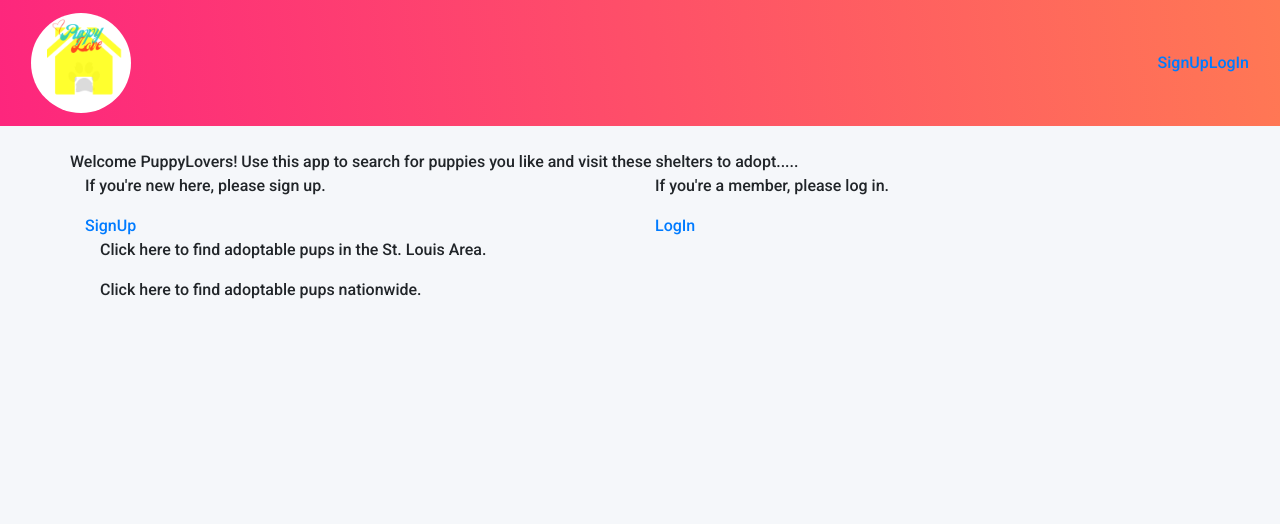
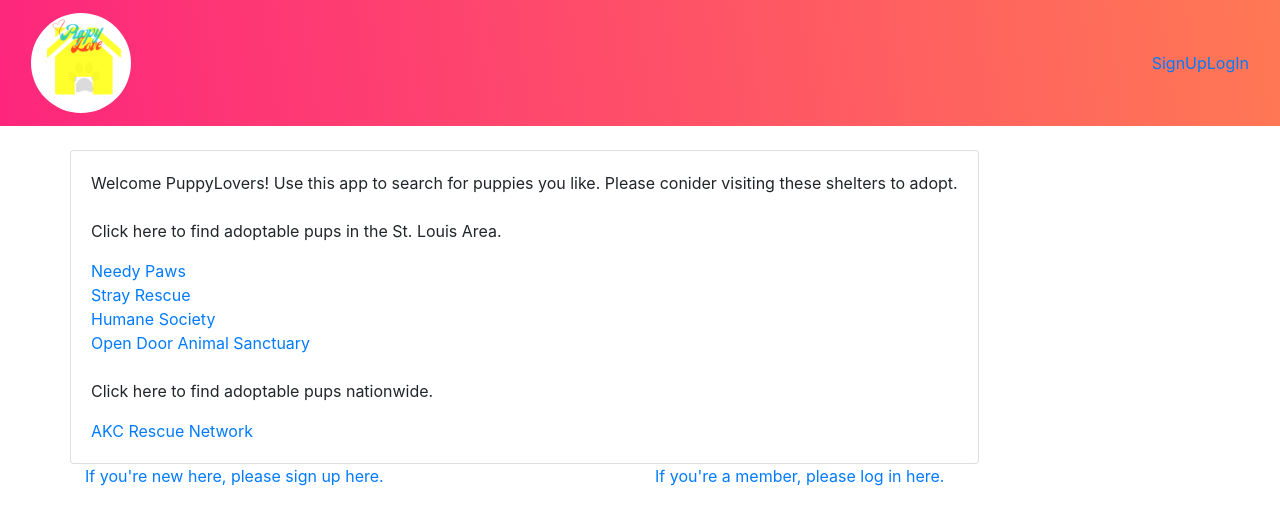
Before and after one commit to DesCoding/PuppyLove4.0, a React (Create React App) app in the folder PuppyLove/client/: page / in a window 1280 px wide. Shown: the top 524 px of the page. Built offline with nearby package versions, Linux system fonts and the light colour scheme; no server answers.

Commit message:
Final heroku push

```diff
--- a/PuppyLove/client/src/components/LandingPage.js
+++ b/PuppyLove/client/src/components/LandingPage.js
@@ -1,6 +1,7 @@
 import React, { useEffect, useState } from "react";
 import { Link } from "react-router-dom";
 import { useStoreContext } from "../utils/GlobalState";
+import { Card } from "react-bootstrap";
 
 const LandingPage = () => {
   const [state, dispatch] = useStoreContext();
@@ -14,39 +15,47 @@ const LandingPage = () => {
   return (
     <div className="container-lg mt-4 welcomcontainer">
       <div className="row">
-        Welcome PuppyLovers! Use this app to search for puppies you like and
-        visit these shelters to adopt.....
+        <Card>
+          <Card.Body>
+            {" "}
+            Welcome PuppyLovers! Use this app to search for puppies you like.
+            Please conider visiting these shelters to adopt.<br></br>
+            <br></br>
+            <p>Click here to find adoptable pups in the St. Louis Area.</p>
+            <Link to="https://www.needypaws.org/">Needy Paws</Link>
+            <br></br>
+            <Link to="https://www.strayrescue.org/">Stray Rescue</Link>
+            <br></br>
+            <Link to="https://www.hsmo.org/">Humane Society</Link>
+            <br></br>
+            <Link to="https://odas.org/">Open Door Animal Sanctuary</Link>
+            <br></br>
+            <br></br>
+            <p>Click here to find adoptable pups nationwide.</p>
+            <Link to="https://www.akc.org/akc-rescue-network/">
+              AKC Rescue Network
+            </Link>
+          </Card.Body>
+        </Card>
       </div>
-      {/* commenting out redirect so that landing page can be used to welcome new and existing users */}
 
-      {/* once toke issue is fixed, when a logged in user visits the landing page, they will see the welcome message and a link to visit thier member page (no sign up or log in) */}
       <div className="row">
         {!state.isLoggedin ? (
           <>
             <div className="col-md-6 col-md-offset-3">
-              <p>If you're new here, please sign up.</p>
-              <Link to="/SignUp">SignUp</Link>
+              <Link to="/SignUp">If you're new here, please sign up here.</Link>
             </div>
             <div className="col-md-6 col-md-offset-3">
-              <p>If you're a member, please log in.</p>
-              <Link to="/LogIn">LogIn</Link>
+              <Link to="/LogIn">If you're a member, please log in here.</Link>
             </div>
           </>
         ) : (
           <div className="col-md-6 col-md-offset-3">
-            <p>Click here to search for more puppy pics.</p>
-            <Link to="/Members">Members</Link>
+            <Link to="/Members">
+              Already a logged in member, click here to visit your page
+            </Link>
           </div>
         )}
-      </div>
-      <div className="col-md-6 col-md-offset-3">
-        <p>Click here to find adoptable pups in the St. Louis Area.</p>
-        <Link to="https://www.needypaws.org/"></Link>
-        <Link to="https://www.strayrescue.org/"></Link>
-        <Link to="https://www.hsmo.org/"></Link>
-        <Link to="https://odas.org/"></Link>
-        <p>Click here to find adoptable pups nationwide.</p>
-        <Link to="https://www.akc.org/akc-rescue-network/"></Link>
       </div>
     </div>
   );
--- a/PuppyLove/client/src/index.js
+++ b/PuppyLove/client/src/index.js
@@ -2,5 +2,6 @@ import React from "react";
 import ReactDOM from "react-dom";
 import App from "./App";
 import "./index.css";
+import "bootstrap/dist/css/bootstrap.min.css";
 
 ReactDOM.render(<App />, document.getElementById("root"));
```
Also changed, not shown: 1 other file (tests, documents, lock files or other folders).
